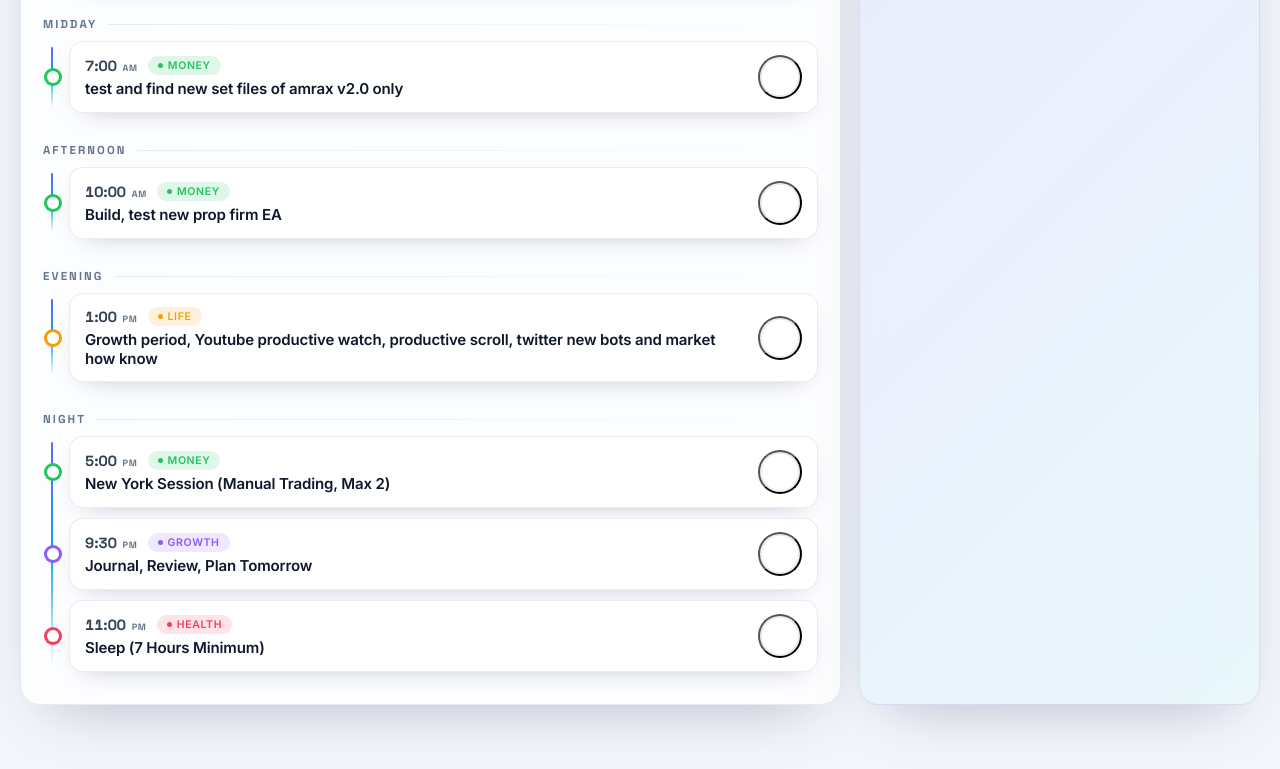
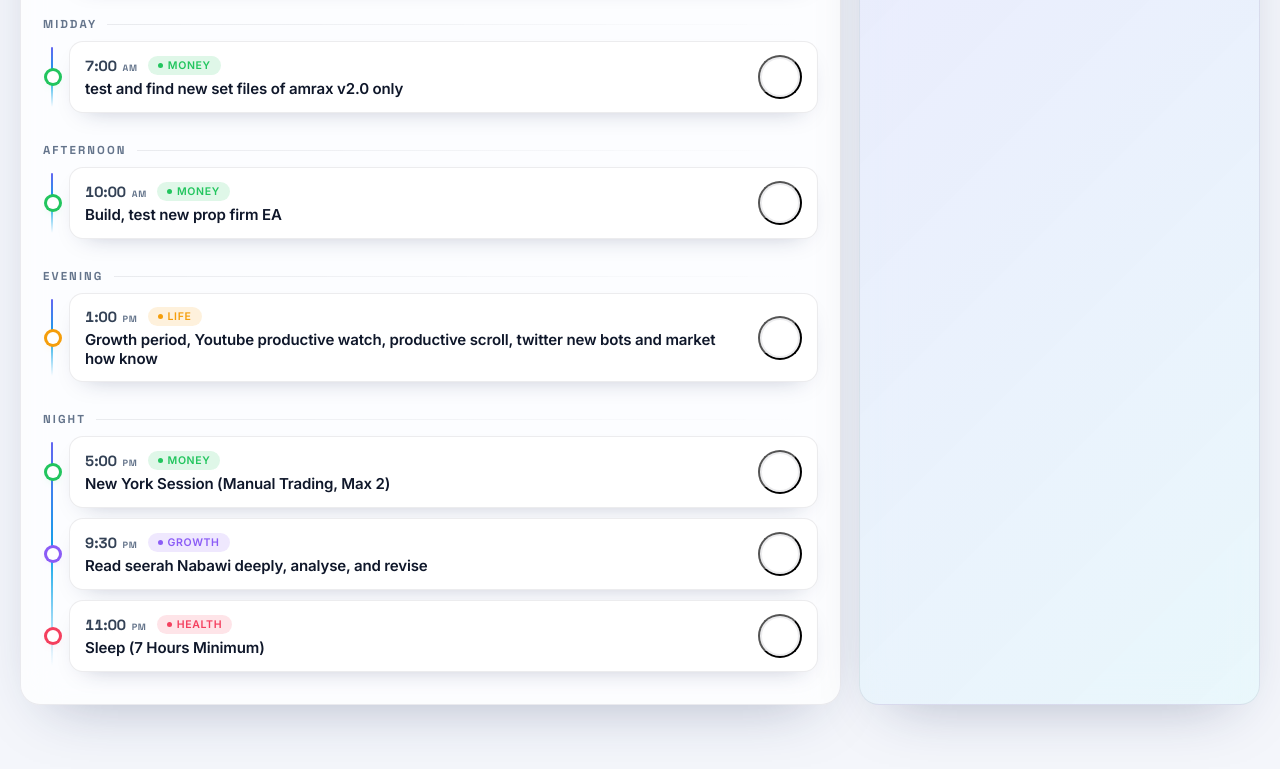
Before and after one commit to amrax-official/daily, a plain HTML site: page index.html in a window 1280 px wide. Shown: the part 732-1501 px from the top of the page. Drawn offline with Linux system fonts and the light colour scheme.

Commit message:
Add files via upload

```diff
--- a/index.html
+++ b/index.html
@@ -356,7 +356,7 @@ const schedule=[
   ["10:00","Build, test new prop firm EA","Money"],
   ["13:00","Growth period, Youtube productive watch, productive scroll, twitter new bots and market how know","Life"],
   ["17:00","New York Session (Manual Trading, Max 2)","Money"],
-  ["21:30","Journal, Review, Plan Tomorrow","Growth"],
+  ["21:30","Read seerah Nabawi deeply, analyse, and revise","Growth"],
   ["23:00","Sleep (7 Hours Minimum)","Health"]
 ];
 
```
